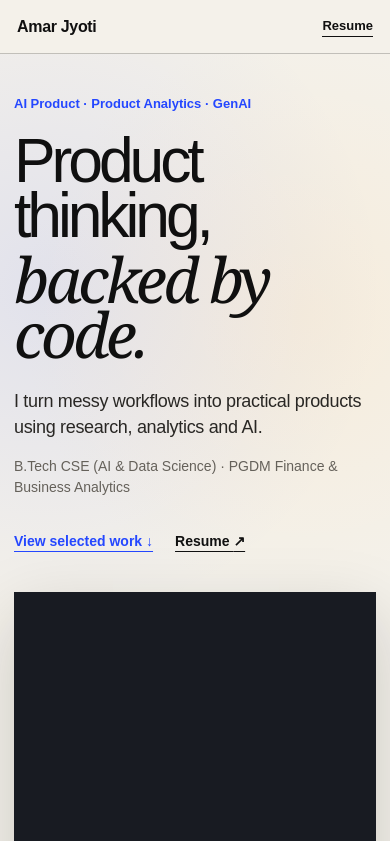
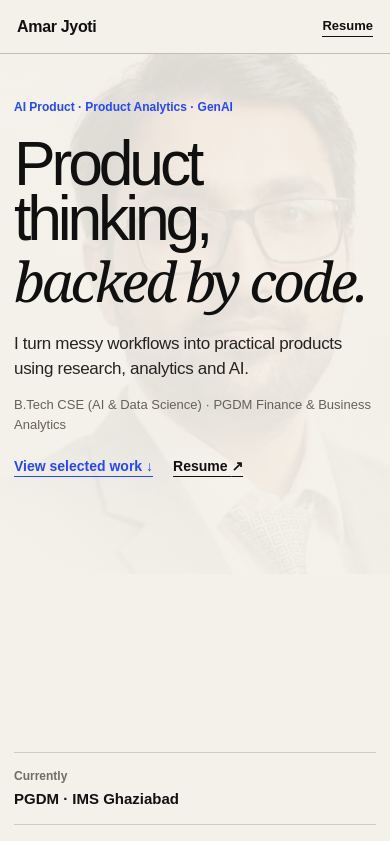
Before and after one commit to Amar-cmd/portfolio, a Next.js app: page / in a window 390 px wide. Shown: the top 841 px of the page. Built offline with nearby package versions, Linux system fonts and the light colour scheme.

Commit message:
Refresh homepage hero with close-up portrait background

```diff
--- /dev/null
+++ b/app/hero-refresh.css
@@ -0,0 +1,301 @@
+/* Homepage hero refresh — generated portrait background composition */
+.portfolio-shell .editorial-hero {
+  position: relative;
+  isolation: isolate;
+  min-height: calc(100svh - 58px);
+  padding-top: 0;
+  overflow: hidden;
+  background:
+    linear-gradient(
+      90deg,
+      rgba(244, 241, 234, 0.98) 0%,
+      rgba(244, 241, 234, 0.94) 25%,
+      rgba(244, 241, 234, 0.58) 42%,
+      rgba(244, 241, 234, 0.10) 58%,
+      rgba(244, 241, 234, 0) 72%
+    ),
+    url("/images/portfolio-hero-closeup.webp") center top / cover no-repeat;
+}
+
+.portfolio-shell .editorial-hero::after {
+  content: "";
+  position: absolute;
+  inset: auto 0 0;
+  z-index: -1;
+  height: 28%;
+  pointer-events: none;
+  background: linear-gradient(
+    180deg,
+    rgba(244, 241, 234, 0) 0%,
+    rgba(244, 241, 234, 0.34) 45%,
+    rgba(244, 241, 234, 0.82) 100%
+  );
+}
+
+.portfolio-shell .editorial-hero .editorial-hero-grid {
+  width: min(100% - 96px, 1480px);
+  min-height: calc(100svh - 168px);
+  grid-template-columns: minmax(0, 0.92fr) minmax(520px, 1.08fr);
+  gap: 0;
+  align-items: start;
+  padding-top: clamp(74px, 8vh, 108px);
+}
+
+.portfolio-shell .editorial-hero .editorial-hero-copy {
+  position: relative;
+  z-index: 2;
+  align-self: start;
+  max-width: 700px;
+  padding: 0 0 42px;
+}
+
+.portfolio-shell .editorial-hero .editorial-eyebrow {
+  color: var(--editorial-blue);
+  font-size: 13px !important;
+  line-height: 1.2;
+  font-weight: 700 !important;
+  letter-spacing: 0 !important;
+  text-transform: none !important;
+}
+
+.portfolio-shell .editorial-hero .editorial-hero-title {
+  max-width: 720px;
+  margin-top: 30px;
+  font-size: clamp(68px, 6.6vw, 112px);
+  line-height: 0.86;
+  font-weight: 520;
+  letter-spacing: -0.066em;
+}
+
+.portfolio-shell .editorial-hero .editorial-hero-title > span {
+  max-width: 470px;
+}
+
+.portfolio-shell .editorial-hero .editorial-hero-title em {
+  width: max-content;
+  max-width: 700px;
+  margin-top: 10px;
+  white-space: nowrap;
+  font-family: Georgia, "Times New Roman", serif;
+  font-size: 0.88em;
+  font-weight: 400;
+  font-style: italic;
+  letter-spacing: -0.055em;
+}
+
+.portfolio-shell .editorial-hero .editorial-hero-description {
+  max-width: 560px;
+  margin-top: 30px;
+  color: #242321;
+  font-size: clamp(18px, 1.45vw, 22px);
+  line-height: 1.48;
+}
+
+.portfolio-shell .editorial-hero .editorial-hero-context {
+  max-width: 610px;
+  margin-top: 14px;
+  color: #65615a;
+  font-size: 13px;
+  line-height: 1.5;
+}
+
+.portfolio-shell .editorial-hero .editorial-link-row {
+  gap: 30px;
+  margin-top: 30px;
+}
+
+.portfolio-shell .editorial-hero .editorial-link {
+  font-size: 14px;
+  font-weight: 650;
+}
+
+.portfolio-shell .editorial-hero .editorial-portrait-block {
+  display: none;
+}
+
+.portfolio-shell .editorial-hero .editorial-fact-strip {
+  position: relative;
+  z-index: 2;
+  width: min(100% - 96px, 1480px);
+  grid-template-columns: repeat(3, minmax(0, 260px));
+  justify-content: start;
+  border-top-color: rgba(16, 16, 16, 0.16);
+  border-bottom: 0;
+  background: transparent;
+}
+
+.portfolio-shell .editorial-hero .editorial-fact {
+  min-height: 94px;
+  padding: 20px 34px;
+  border-right-color: rgba(16, 16, 16, 0.16);
+}
+
+.portfolio-shell .editorial-hero .editorial-fact:first-child {
+  padding-left: 0;
+}
+
+.portfolio-shell .editorial-hero .editorial-fact span {
+  color: #706c66;
+  font-size: 12px !important;
+  font-weight: 600 !important;
+}
+
+.portfolio-shell .editorial-hero .editorial-fact strong {
+  color: #111;
+  font-size: 15px;
+  font-weight: 700;
+}
+
+@media (min-width: 1500px) {
+  .portfolio-shell .editorial-hero {
+    background-size: cover;
+    background-position: center top;
+  }
+
+  .portfolio-shell .editorial-hero .editorial-hero-grid,
+  .portfolio-shell .editorial-hero .editorial-fact-strip {
+    width: min(100% - 120px, 1560px);
+  }
+}
+
+@media (max-width: 1180px) {
+  .portfolio-shell .editorial-hero {
+    background-position: 58% top;
+  }
+
+  .portfolio-shell .editorial-hero .editorial-hero-grid {
+    width: min(100% - 56px, 1100px);
+    grid-template-columns: minmax(0, 0.88fr) minmax(430px, 1.12fr);
+  }
+
+  .portfolio-shell .editorial-hero .editorial-hero-title {
+    font-size: clamp(60px, 7vw, 92px);
+  }
+
+  .portfolio-shell .editorial-hero .editorial-hero-title > span {
+    max-width: 430px;
+  }
+
+  .portfolio-shell .editorial-hero .editorial-hero-title em {
+    white-space: normal;
+  }
+
+  .portfolio-shell .editorial-hero .editorial-fact-strip {
+    width: min(100% - 56px, 1100px);
+    grid-template-columns: repeat(3, minmax(0, 220px));
+  }
+}
+
+@media (max-width: 900px) {
+  .portfolio-shell .editorial-hero {
+    min-height: auto;
+    background:
+      linear-gradient(
+        180deg,
+        rgba(244, 241, 234, 0.82) 0%,
+        rgba(244, 241, 234, 0.90) 45%,
+        rgba(244, 241, 234, 0.98) 100%
+      ),
+      url("/images/portfolio-hero-closeup.webp") 68% top / auto 690px no-repeat;
+  }
+
+  .portfolio-shell .editorial-hero::after {
+    display: none;
+  }
+
+  .portfolio-shell .editorial-hero .editorial-hero-grid {
+    width: min(100% - 40px, 760px);
+    min-height: 720px;
+    grid-template-columns: 1fr;
+    padding-top: 56px;
+  }
+
+  .portfolio-shell .editorial-hero .editorial-hero-copy {
+    max-width: 610px;
+    padding-bottom: 40px;
+  }
+
+  .portfolio-shell .editorial-hero .editorial-hero-title {
+    max-width: 610px;
+    font-size: clamp(58px, 10vw, 88px);
+  }
+
+  .portfolio-shell .editorial-hero .editorial-hero-title > span {
+    max-width: 430px;
+  }
+
+  .portfolio-shell .editorial-hero .editorial-hero-title em {
+    width: auto;
+    max-width: 610px;
+    white-space: normal;
+  }
+
+  .portfolio-shell .editorial-hero .editorial-fact-strip {
+    width: min(100% - 40px, 760px);
+    grid-template-columns: repeat(3, 1fr);
+  }
+}
+
+@media (max-width: 620px) {
+  .portfolio-shell .editorial-hero {
+    background:
+      linear-gradient(
+        180deg,
+        rgba(244, 241, 234, 0.90) 0%,
+        rgba(244, 241, 234, 0.95) 55%,
+        rgba(244, 241, 234, 1) 100%
+      ),
+      url("/images/portfolio-hero-closeup.webp") 66% 0 / auto 520px no-repeat;
+  }
+
+  .portfolio-shell .editorial-hero .editorial-hero-grid {
+    width: min(100% - 28px, 560px);
+    min-height: 650px;
+    padding-top: 46px;
+  }
+
+  .portfolio-shell .editorial-hero .editorial-hero-copy {
+    padding-bottom: 28px;
+  }
+
+  .portfolio-shell .editorial-hero .editorial-eyebrow {
+    font-size: 12px !important;
+  }
+
+  .portfolio-shell .editorial-hero .editorial-hero-title {
+    margin-top: 22px;
+    font-size: clamp(52px, 16vw, 76px);
+    line-height: 0.88;
+  }
+
+  .portfolio-shell .editorial-hero .editorial-hero-title > span {
+    max-width: 360px;
+  }
+
+  .portfolio-shell .editorial-hero .editorial-hero-description {
+    margin-top: 26px;
+    font-size: 17px;
+  }
+
+  .portfolio-shell .editorial-hero .editorial-link-row {
+    gap: 20px;
+    margin-top: 24px;
+  }
+
+  .portfolio-shell .editorial-hero .editorial-fact-strip {
+    width: min(100% - 28px, 560px);
+    grid-template-columns: 1fr;
+  }
+
+  .portfolio-shell .editorial-hero .editorial-fact,
+  .portfolio-shell .editorial-hero .editorial-fact:first-child {
+    min-height: 72px;
+    padding: 14px 0;
+    border-right: 0;
+    border-bottom: 1px solid rgba(16, 16, 16, 0.16);
+  }
+
+  .portfolio-shell .editorial-hero .editorial-fact:last-child {
+    border-bottom: 0;
+  }
+}
--- a/app/layout.tsx
+++ b/app/layout.tsx
@@ -1,6 +1,7 @@
 import "./globals.css";
 import "./portfolio.css";
 import "./portfolio-overrides.css";
+import "./hero-refresh.css";
 import type { Metadata } from "next";
 
 export const metadata: Metadata = {
```
Also changed, not shown: public/images/portfolio-hero-closeup.webp (added).
